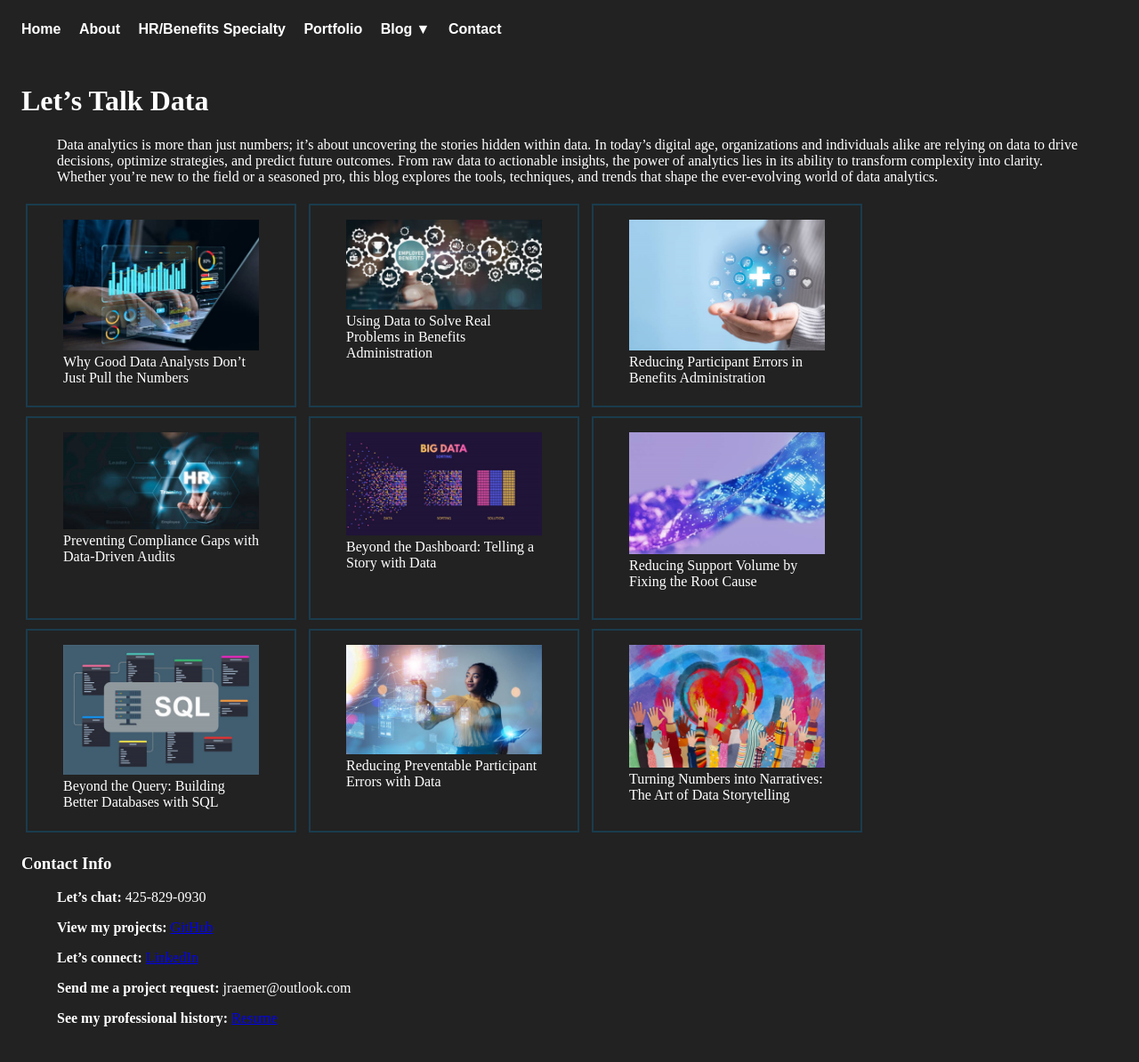
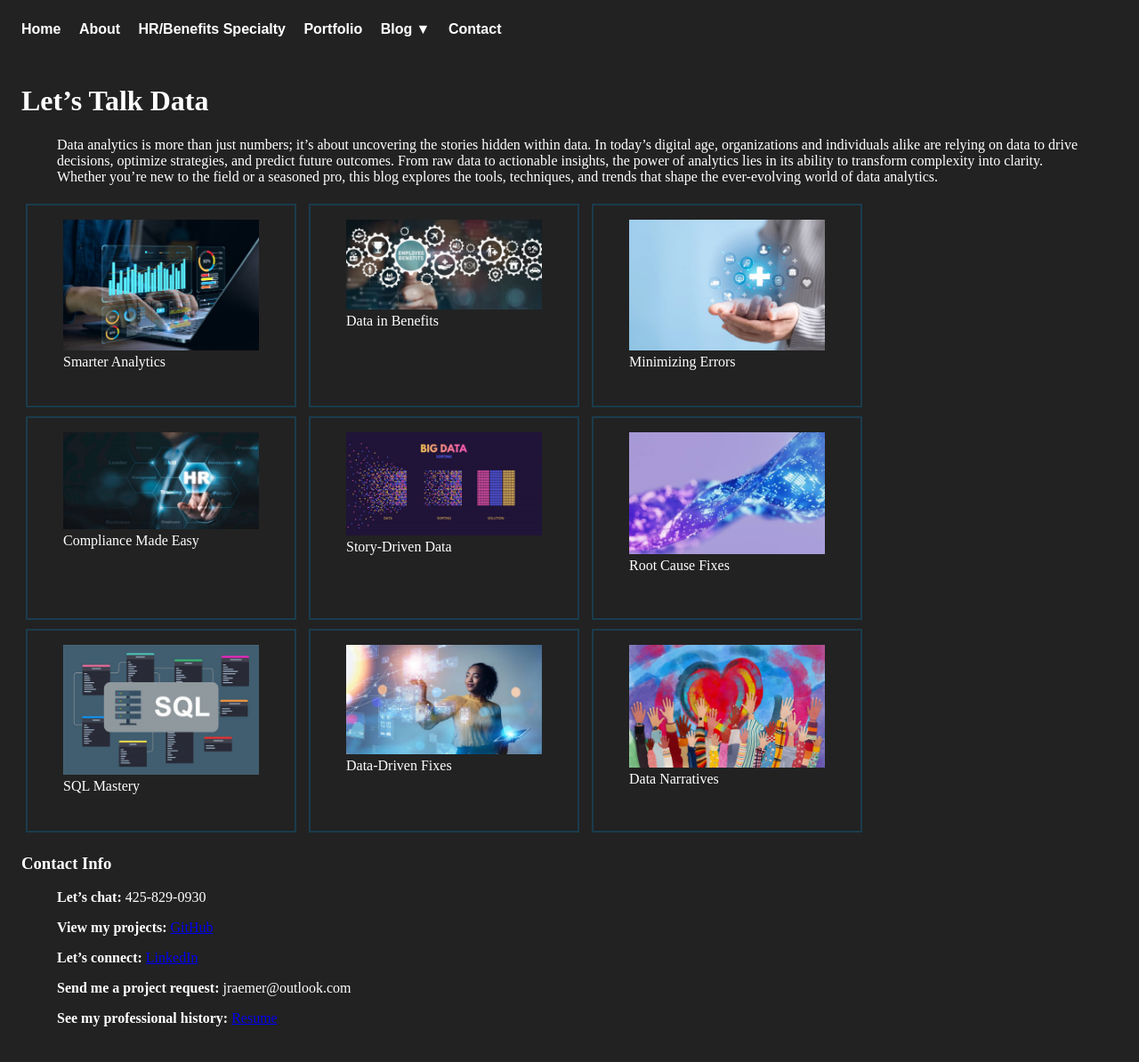
Before and after one commit to JerricaRaemer/databyjerrica.com, a Jekyll site: the page built from blog.md, in a window 1280 px wide. Shown: the whole page at 89% size. Built offline with Jekyll 4.4.1, drawn with Linux system fonts in a browser that asks for light colours; our own code applies the rules of GitHub Pages for plain Markdown files.

Commit message:
Update blog.md

```diff
--- a/blog.md
+++ b/blog.md
@@ -7,7 +7,7 @@
   <a href="_posts\2025-05-15-good_data_analysts.md">
   <img src="Images\Good_Data_Analysts.jpg" alt="Why Good Data Analysts Don’t Just Pull the Numbers" />
 </a>
-    <figcaption>Why Good Data Analysts Don’t Just Pull the Numbers</figcaption>
+    <figcaption>Smarter Analytics</figcaption>
   </figure>
   </div>
 
@@ -16,7 +16,7 @@
   <a href="_posts\2025-04-15-benefits.md">
   <img src="Images\Benefits.jpg" alt="Using Data to Solve Real Problems in Benefits Administration" />
 </a>
-    <figcaption>Using Data to Solve Real Problems in Benefits Administration</figcaption>
+    <figcaption>Data in Benefits</figcaption>
   </figure>
   </div>
 
@@ -25,7 +25,7 @@
   <a href="_posts\2025-07-31-reducing_errors.md">
   <img src="Images\Reducing_Errors.jpg" alt="Reducing Participant Errors in Benefits Administration" />
 </a>
-    <figcaption>Reducing Participant Errors in Benefits Administration</figcaption>
+    <figcaption>Minimizing Errors</figcaption>
   </figure>
   </div>
 
@@ -34,7 +34,7 @@
   <a href="_posts\2025-03-15-compliance.md">
   <img src="Images\Compliance.jpg" alt="Preventing Compliance Gaps with Data-Driven Audits" />
 </a>
-    <figcaption>Preventing Compliance Gaps with Data-Driven Audits</figcaption>
+    <figcaption>Compliance Made Easy</figcaption>
   </figure>
   </div>
 
@@ -43,7 +43,7 @@
   <a href="_posts\2025-07-15-story_telling.md">
   <img src="Images\Story_Telling.jpg" alt="Beyond the Dashboard: Telling a Story with Data" />
 </a>
-    <figcaption>Beyond the Dashboard: Telling a Story with Data</figcaption>
+    <figcaption>Story-Driven Data</figcaption>
   </figure>
   </div>
 
@@ -52,7 +52,7 @@
   <a href="_posts\2025-01-15-root_cause.md">
   <img src="Images\Root_Cause.jpg" alt="Reducing Support Volume by Fixing the Root Cause" />
 </a>
-    <figcaption>Reducing Support Volume by Fixing the Root Cause</figcaption>
+    <figcaption>Root Cause Fixes</figcaption>
   </figure>
   </div>
 
@@ -61,7 +61,7 @@
   <a href="_posts\2025-02-15-sql.md">
   <img src="Images\SQL.jpg" alt="Beyond the Query: Building Better Databases with SQL" />
 </a>
-    <figcaption>Beyond the Query: Building Better Databases with SQL</figcaption>
+    <figcaption>SQL Mastery</figcaption>
   </figure>
   </div>
 
@@ -70,7 +70,7 @@
   <a href="_posts\2025-06-15-reducing_errors_2.md">
   <img src="Images\Reducing_Errors_2.jpg" alt="Reducing Preventable Participant Errors with Data" />
 </a>
-    <figcaption>Reducing Preventable Participant Errors with Data</figcaption>
+    <figcaption>Data-Driven Fixes</figcaption>
   </figure>
   </div>
 
@@ -79,7 +79,7 @@
   <a href="_posts\2025-08-13-story_telling_2.md">
   <img src="Images\Story_Telling_2.jpg" alt="Turning Numbers into Narratives: The Art of Data Storytelling" />
 </a>
-    <figcaption>Turning Numbers into Narratives: The Art of Data Storytelling</figcaption>
+    <figcaption>Data Narratives</figcaption>
   </figure>
   </div>
 
```
